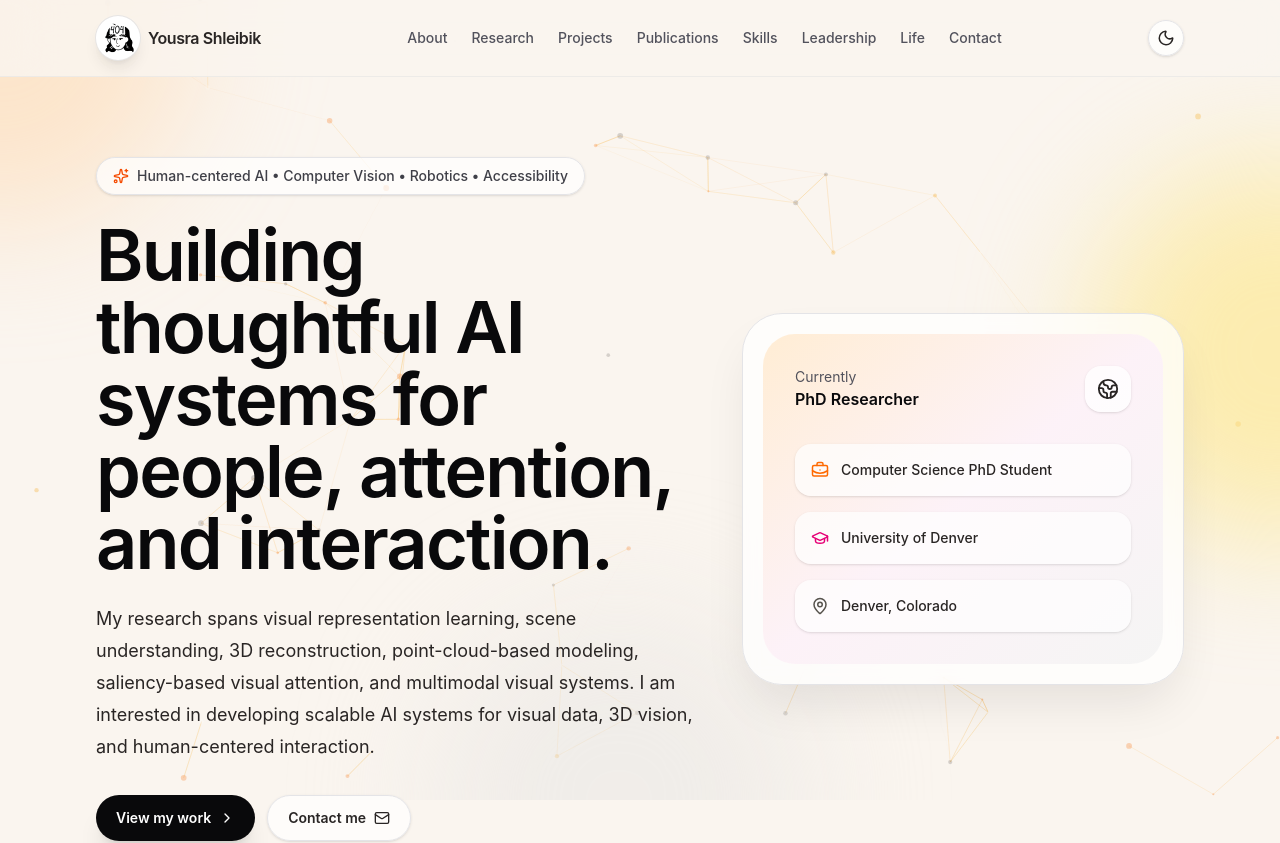
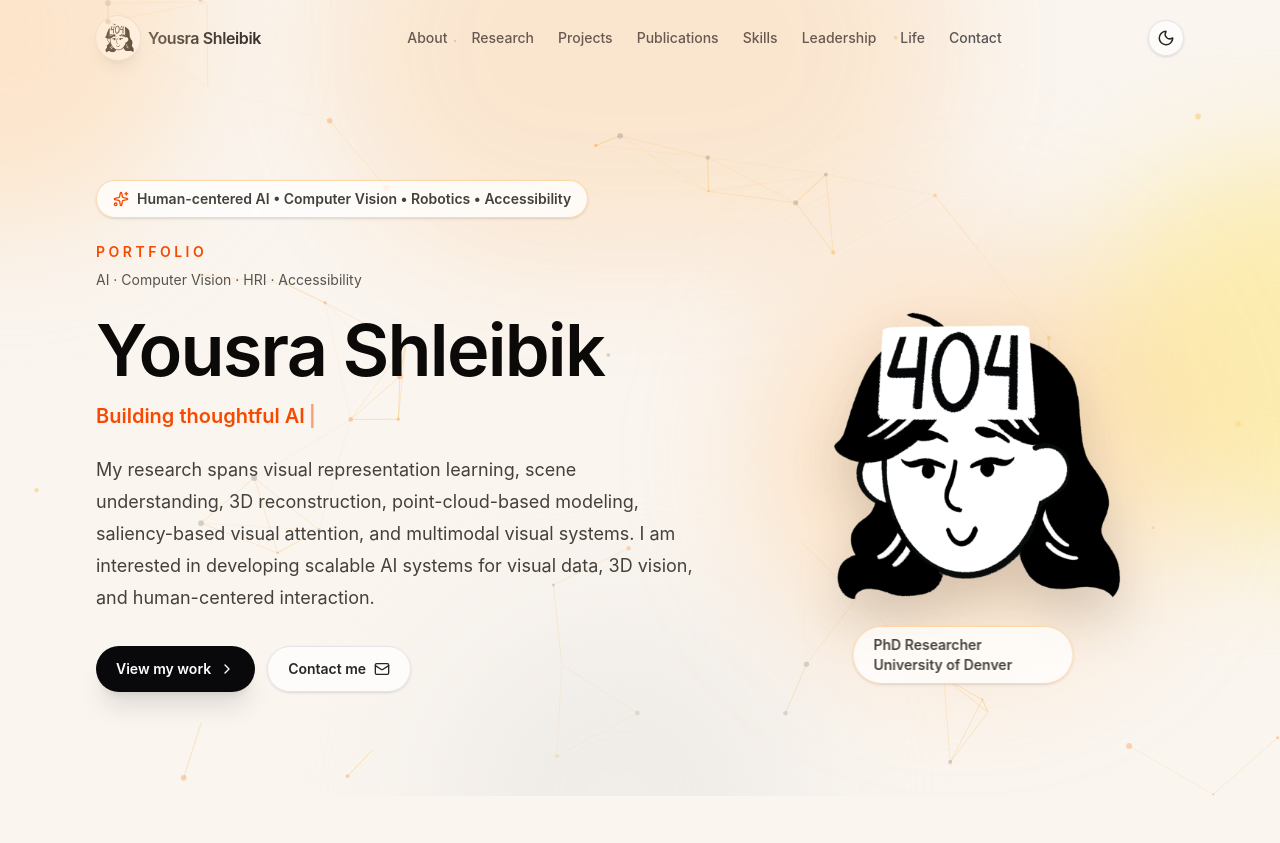
Before and after one commit to YousraShleibik/YousraShleibik.github.io, a React (Vite) app: page / in a window 1280 px wide. Shown: the top 843 px of the page. Built offline with nearby package versions, Linux system fonts and the light colour scheme.

Commit message:
edited logo+ interactive particle background

```diff
--- a/src/App.jsx
+++ b/src/App.jsx
@@ -35,7 +35,11 @@ const profile = {
   intro:
     "My research spans visual representation learning, scene understanding, 3D reconstruction, point-cloud-based modeling, saliency-based visual attention, and multimodal visual systems. I am interested in developing scalable AI systems for visual data, 3D vision, and human-centered interaction.",
 };
-
+const typingWords = [
+  "Human-Centered AI Researcher",
+  "Computer Vision + HRI",
+  "Building thoughtful AI systems",
+];
 const navItems = ["About", "Research", "Projects", "Publications", "Skills", "Leadership", "Life", "Contact"];
 
 const researchThemes = [
@@ -310,10 +314,25 @@ function ParticleBackground() {
   };
 
   return (
+
+    <div className="pointer-events-none fixed inset-0 z-0 overflow-hidden">
+      <motion.div
+        animate={{
+          scale: [1, 1.12, 1],
+          opacity: [0.35, 0.55, 0.35],
+        }}
+        transition={{
+          duration: 8,
+          repeat: Infinity,
+          ease: "easeInOut",
+        }}
+        className="absolute left-1/2 top-[-10rem] h-[26rem] w-[38rem] -translate-x-1/2 rounded-full bg-orange-400/35 blur-3xl dark:bg-orange-700/25"
+      />
+
       <Particles
         id="particles"
         init={particlesInit}
-      className="pointer-events-none fixed inset-0 -z-0"
+        className="absolute inset-0"
         options={{
           fullScreen: { enable: false },
           background: { color: "transparent" },
@@ -359,6 +378,45 @@ function ParticleBackground() {
           detectRetina: true,
         }}
       />
+    </div>
+  );
+}
+function TypingText() {
+  const [wordIndex, setWordIndex] = useState(0);
+  const [displayText, setDisplayText] = useState("");
+  const [isDeleting, setIsDeleting] = useState(false);
+
+  useEffect(() => {
+    const currentWord = typingWords[wordIndex];
+
+    const timeout = setTimeout(
+      () => {
+        if (!isDeleting) {
+          setDisplayText(currentWord.slice(0, displayText.length + 1));
+
+          if (displayText === currentWord) {
+            setTimeout(() => setIsDeleting(true), 900);
+          }
+        } else {
+          setDisplayText(currentWord.slice(0, displayText.length - 1));
+
+          if (displayText === "") {
+            setIsDeleting(false);
+            setWordIndex((prev) => (prev + 1) % typingWords.length);
+          }
+        }
+      },
+      isDeleting ? 45 : 85
+    );
+
+    return () => clearTimeout(timeout);
+  }, [displayText, isDeleting, wordIndex]);
+
+  return (
+    <p className="mt-4 text-lg font-semibold text-orange-600 dark:text-orange-300 sm:text-xl">
+      {displayText}
+      <span className="ml-1 animate-pulse">|</span>
+    </p>
   );
 }
 export default function PersonalWebsite() {
@@ -389,14 +447,14 @@ export default function PersonalWebsite() {
           <div className="absolute bottom-[-12rem] left-1/3 h-96 w-96 rounded-full bg-stone-200/50 blur-3xl dark:bg-stone-700/20" />
         </div>
 
-        <header className="sticky top-0 z-50 border-b border-stone-200/70 bg-[#faf5ef]/85 backdrop-blur-xl dark:border-white/10 dark:bg-[#171312]/85">
+        <header >
             <nav className="mx-auto flex max-w-6xl items-center justify-between px-5 py-4 sm:px-8">
             <a href="#top" className="flex items-center gap-2 font-semibold tracking-tight">
 <span className="flex h-11 w-11 items-center justify-center overflow-hidden rounded-full bg-white shadow-lg shadow-stone-900/10 ring-1 ring-stone-200 dark:bg-white dark:ring-white/20">
  <img
     src="/images/logo.png"
     alt="Yousra logo"
-    className="h-full w-full object-contain "
+    className="h-full w-full object-contain"
   />
 </span>
               <span>{profile.name}</span>
@@ -454,14 +512,26 @@ export default function PersonalWebsite() {
             animate={{ opacity: 1, y: 0 }}
             transition={{ duration: 0.7 }}
           >
-            <div className="mb-6 inline-flex items-center gap-2 rounded-full border border-zinc-200 bg-white/70 px-4 py-2 text-sm font-medium text-zinc-700 shadow-sm dark:border-white/10 dark:bg-white/5 dark:text-zinc-200">
+            <div className="mb-6 inline-flex items-center gap-2 rounded-full border border-orange-200 bg-white/75 px-4 py-2 text-sm font-semibold text-stone-700 shadow-sm dark:border-orange-900/40 dark:bg-stone-900/40 dark:text-stone-200">
               <Sparkles size={16} className="text-orange-600" />
               Human-centered AI • Computer Vision • Robotics • Accessibility
             </div>
-            <h1 className="max-w-4xl text-5xl font-semibold tracking-tight text-zinc-950 dark:text-white sm:text-6xl lg:text-7xl">
-              Building thoughtful AI systems for people, attention, and interaction.
+<div className="mb-6">
+  <p className="text-sm font-semibold uppercase tracking-[0.25em] text-orange-600 dark:text-orange-300">
+    Portfolio
+  </p>
+  <p className="mt-2 text-sm text-stone-600 dark:text-stone-300">
+    AI · Computer Vision · HRI · Accessibility
+  </p>
+</div>
+
+<h1 className="max-w-4xl text-5xl font-semibold tracking-tight text-stone-950 dark:text-white sm:text-6xl lg:text-7xl">
+  {profile.name}
 </h1>
-            <p className="mt-6 max-w-2xl text-lg leading-8 text-zinc-650 dark:text-zinc-300">
+
+<TypingText />
+
+<p className="mt-6 max-w-2xl text-lg leading-8 text-stone-700 dark:text-stone-300">
   {profile.intro}
 </p>
             <div className="mt-8 flex flex-wrap gap-3">
@@ -486,30 +556,19 @@ export default function PersonalWebsite() {
   initial={{ opacity: 0, scale: 0.95 }}
   animate={{ opacity: 1, scale: 1 }}
   transition={{ duration: 0.7, delay: 0.15 }}
-            className="relative"
+  className="relative flex min-h-[560px] items-center justify-center pt-10"
 >
-            <div className="rounded-[2.5rem] border border-zinc-200 bg-white/75 p-5 shadow-2xl shadow-zinc-900/10 backdrop-blur dark:border-white/10 dark:bg-white/5">
-              <div className="rounded-[2rem] bg-gradient-to-br from-orange-100 via-pink-50 to-stone-100 p-8 dark:from-orange-500/20 dark:via-pink-500/10 dark:to-stone-500/20">
-                <div className="mb-8 flex items-center justify-between">
-                  <div>
-                    <p className="text-sm text-zinc-600 dark:text-zinc-300">Currently</p>
-                    <p className="font-semibold text-zinc-950 dark:text-white">PhD Researcher</p>
-                  </div>
-                  <div className="rounded-2xl bg-white/80 p-3 shadow-sm dark:bg-zinc-950/40">
-                    <Globe2 size={22} />
-                  </div>
-                </div>
-                <div className="space-y-4">
-                  {[profile.title, profile.affiliation, profile.location].map((item, index) => (
-                    <div key={item} className="flex items-center gap-3 rounded-2xl bg-white/70 p-4 shadow-sm dark:bg-zinc-950/35">
-                      {index === 0 && <BriefcaseBusiness size={18} className="text-orange-500" />}
-                      {index === 1 && <GraduationCap size={18} className="text-pink-600" />}
-                      {index === 2 && <MapPin size={18} className="text-stone-600" />}
-                      <span className="text-sm font-medium">{item}</span>
-                    </div>
-                  ))}
-                </div>
-              </div>
+  <div className="absolute h-[26rem] w-[26rem] rounded-full bg-orange-300/30 blur-3xl dark:bg-orange-700/20" />
+
+  <img
+    src="/images/logo.png"
+    alt="Yousra logo"
+    className="relative z-10 w-[22rem] object-contain drop-shadow-2xl sm:w-[26rem] lg:w-[30rem]"
+  />
+
+  <div className="absolute bottom-8 left-1/2 z-20 -translate-x-1/2 rounded-full border border-orange-200 bg-white/75 px-5 py-2 text-sm font-semibold text-stone-700 shadow-sm backdrop-blur dark:border-orange-900/40 dark:bg-stone-900/60 dark:text-stone-200">
+    PhD Researcher
+    University of Denver
   </div>
 </motion.div>
         </section>
```
Lines whose indentation alone changed are shown as unchanged.
